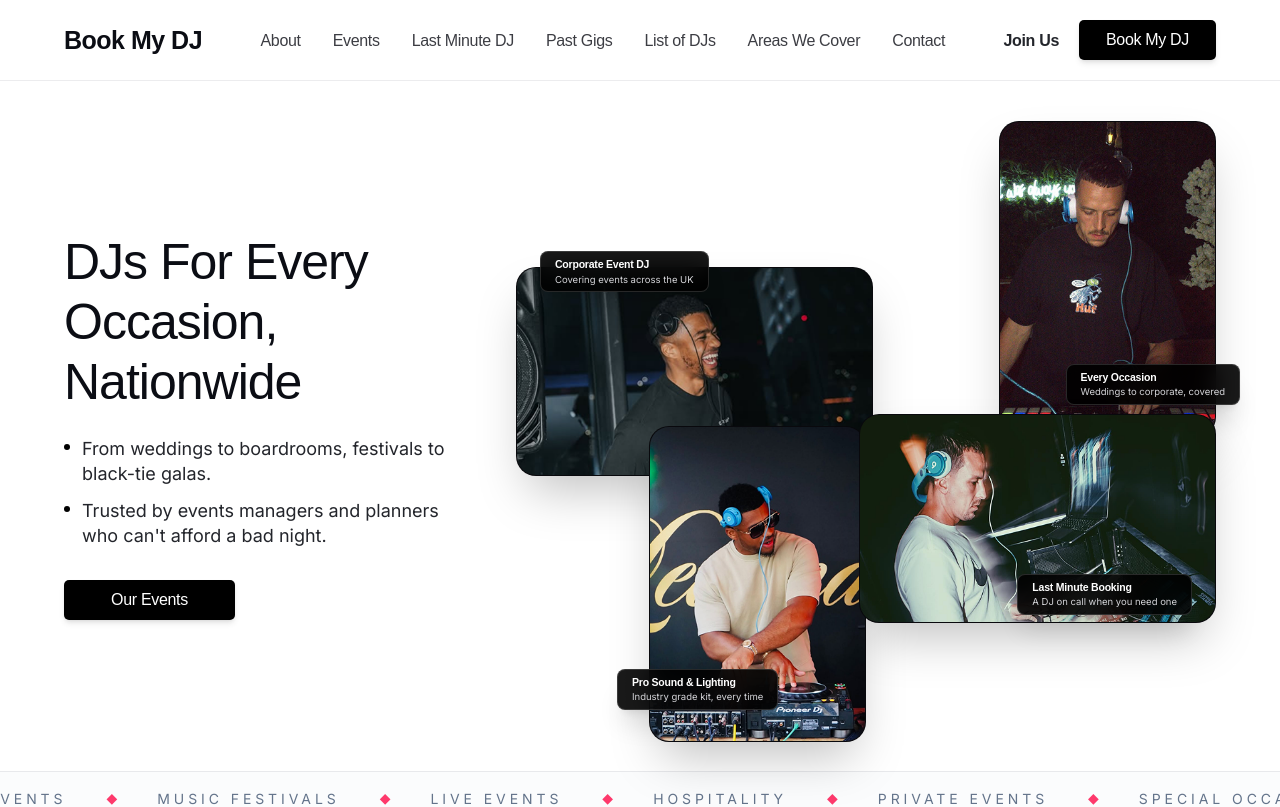
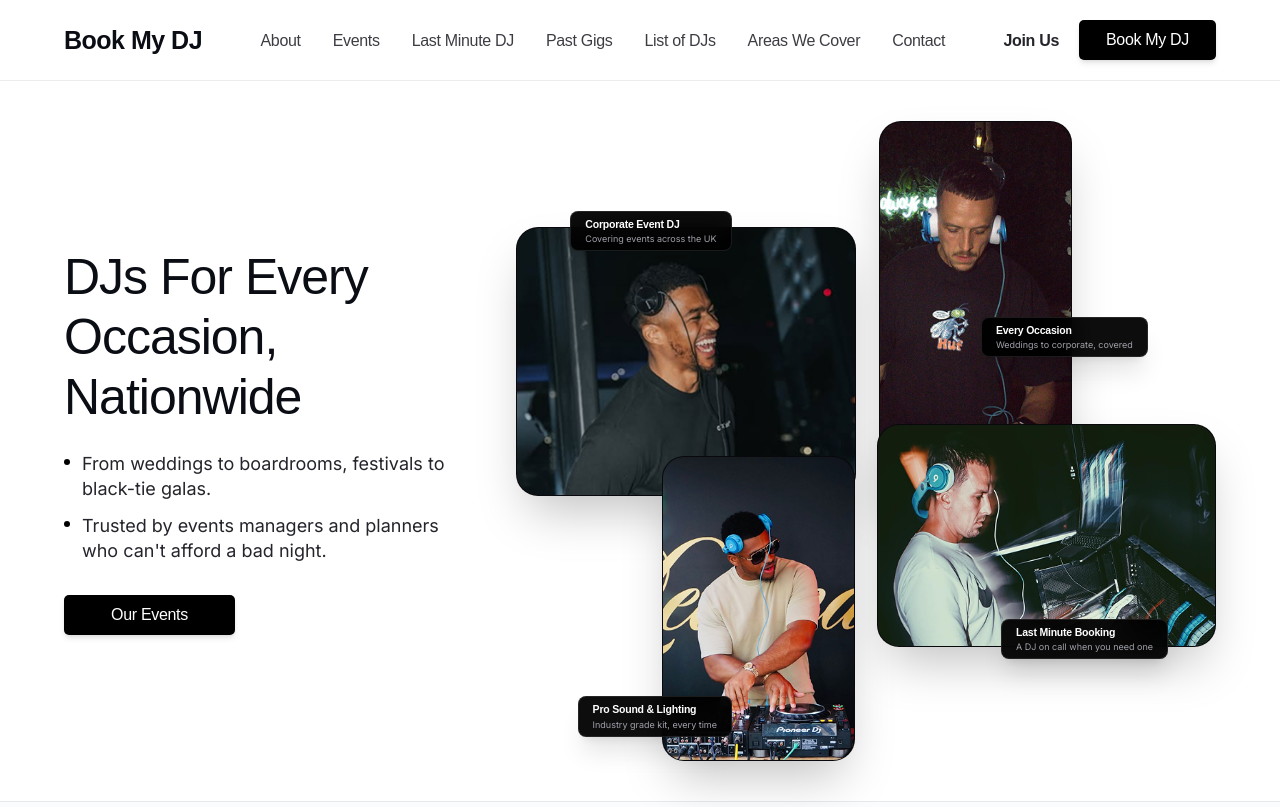
Before and after one commit to kazimarketinggroup/book-my-dj, a Next.js app: page / in a window 1280 px wide. Shown: the top 807 px of the page. Built offline with nearby package versions, Linux system fonts and the light colour scheme; a web font is replaced by a local one.

Commit message:
fix(hero): implement exact 1:1 Figma collage positions, proportions and badge coordinates

```diff
--- a/src/components/home/Hero.tsx
+++ b/src/components/home/Hero.tsx
@@ -75,83 +75,83 @@ export default function Hero() {
               </div>
 
               {/* Desktop / Tablet Collage matching exact Figma bounds */}
-              <div className="hidden sm:block relative h-[530px] lg:h-[570px] xl:h-[610px] w-full">
-                {/* Card 4 (Top-Left): Rectangle 4 (Landscape, 265px x 155px) */}
-                <div className="absolute left-0 top-[24%] w-[51%] z-20">
+              <div className="hidden sm:block relative w-full aspect-[835/763]">
+                {/* Card 0 (Top-Left): Landscape (Laughing DJ) */}
+                <div className="absolute left-0 top-[16.5%] w-[48.5%] z-20">
                   <HeroCardItem
                     card={heroCards[0]}
-                    aspectClass="aspect-[265/155]"
-                    shapeRoundedClass="rounded-[20px]"
+                    aspectClass="aspect-[405/322]"
+                    shapeRoundedClass="rounded-[22px]"
                     sizes="35vw"
                     priority
                   >
                     {/* Badge: top-left edge */}
-                    <div className="absolute -top-4 left-6 z-30 flex flex-col justify-center rounded-[8px] border border-white/15 bg-black/90 px-3.5 py-1.5 shadow-xl backdrop-blur-md pointer-events-none">
+                    <div className="absolute -top-4 left-[16%] z-30 flex flex-col justify-center rounded-[8px] border border-white/10 bg-black/95 px-3.5 py-1.5 shadow-xl backdrop-blur-md pointer-events-none">
                       <p className="font-display text-[10.5px] font-semibold leading-tight text-white whitespace-nowrap">
                         {heroCards[0].title}
                       </p>
-                      <p className="font-sans text-[9.5px] leading-tight text-zinc-300 whitespace-nowrap mt-0.5">
+                      <p className="font-sans text-[9px] leading-tight text-zinc-400 whitespace-nowrap mt-0.5">
                         {heroCards[0].caption}
                       </p>
                     </div>
                   </HeroCardItem>
                 </div>
 
-                {/* Card 1 (Top-Right): Rectangle 1 (Portrait, 151px x 220px) */}
-                <div className="absolute right-0 top-0 w-[31%] z-10">
+                {/* Card 1 (Top-Right): Portrait (DJ in black shirt mixing) */}
+                <div className="absolute left-[51.8%] top-0 w-[27.6%] z-10">
                   <HeroCardItem
                     card={heroCards[1]}
-                    aspectClass="aspect-[151/220]"
-                    shapeRoundedClass="rounded-[20px]"
+                    aspectClass="aspect-[230/449]"
+                    shapeRoundedClass="rounded-[22px]"
                     sizes="25vw"
                     priority
                   >
-                    {/* Badge: overlapping lower-right */}
-                    <div className="absolute bottom-8 -right-6 z-30 flex flex-col justify-center rounded-[8px] border border-white/15 bg-black/90 px-3.5 py-1.5 shadow-xl backdrop-blur-md pointer-events-none">
+                    {/* Badge: overlapping right edge */}
+                    <div className="absolute top-[52%] -right-[68px] lg:-right-[76px] z-30 flex flex-col justify-center rounded-[8px] border border-white/10 bg-black/95 px-3.5 py-1.5 shadow-xl backdrop-blur-md pointer-events-none">
                       <p className="font-display text-[10.5px] font-semibold leading-tight text-white whitespace-nowrap">
                         {heroCards[1].title}
                       </p>
-                      <p className="font-sans text-[9.5px] leading-tight text-zinc-300 whitespace-nowrap mt-0.5">
+                      <p className="font-sans text-[9px] leading-tight text-zinc-400 whitespace-nowrap mt-0.5">
                         {heroCards[1].caption}
                       </p>
                     </div>
                   </HeroCardItem>
                 </div>
 
-                {/* Card 2 (Bottom-Left): Rectangle 2 (Portrait, 151px x 220px) */}
-                <div className="absolute left-[19%] top-[50%] w-[31%] z-20">
+                {/* Card 2 (Bottom-Left): Portrait (DJ at Pioneer decks, cream shirt) */}
+                <div className="absolute left-[20.8%] top-[52.4%] w-[27.7%] z-20">
                   <HeroCardItem
                     card={heroCards[2]}
-                    aspectClass="aspect-[151/220]"
-                    shapeRoundedClass="rounded-[20px]"
+                    aspectClass="aspect-[231/363]"
+                    shapeRoundedClass="rounded-[22px]"
                     sizes="25vw"
                   >
-                    {/* Badge: overlapping lower-left */}
-                    <div className="absolute bottom-8 -left-8 z-25 flex flex-col justify-center rounded-[8px] border border-white/15 bg-black/90 px-3.5 py-1.5 shadow-xl backdrop-blur-md pointer-events-none">
+                    {/* Badge: overlapping lower-left edge */}
+                    <div className="absolute bottom-6 -left-[72px] lg:-left-[84px] z-30 flex flex-col justify-center rounded-[8px] border border-white/10 bg-black/95 px-3.5 py-1.5 shadow-xl backdrop-blur-md pointer-events-none">
                       <p className="font-display text-[10.5px] font-semibold leading-tight text-white whitespace-nowrap">
                         {heroCards[2].title}
                       </p>
-                      <p className="font-sans text-[9.5px] leading-tight text-zinc-300 whitespace-nowrap mt-0.5">
+                      <p className="font-sans text-[9px] leading-tight text-zinc-400 whitespace-nowrap mt-0.5">
                         {heroCards[2].caption}
                       </p>
                     </div>
                   </HeroCardItem>
                 </div>
 
-                {/* Card 3 (Bottom-Right): Rectangle 3 (Landscape, 265px x 155px) */}
-                <div className="absolute right-0 top-[48%] w-[51%] z-30">
+                {/* Card 3 (Bottom-Right): Landscape (Laptop DJ) */}
+                <div className="absolute left-[51.5%] top-[47.4%] w-[48.5%] z-20">
                   <HeroCardItem
                     card={heroCards[3]}
-                    aspectClass="aspect-[265/155]"
-                    shapeRoundedClass="rounded-[20px]"
+                    aspectClass="aspect-[405/266]"
+                    shapeRoundedClass="rounded-[22px]"
                     sizes="35vw"
                   >
-                    {/* Badge: bottom-right (in Figma!) */}
-                    <div className="absolute bottom-2 right-6 z-40 flex flex-col justify-center rounded-[8px] border border-white/15 bg-black/90 px-3.5 py-1.5 shadow-xl backdrop-blur-md pointer-events-none">
+                    {/* Badge: overlapping bottom-right edge */}
+                    <div className="absolute -bottom-3 right-8 lg:right-12 z-30 flex flex-col justify-center rounded-[8px] border border-white/10 bg-black/95 px-3.5 py-1.5 shadow-xl backdrop-blur-md pointer-events-none">
                       <p className="font-display text-[10.5px] font-semibold leading-tight text-white whitespace-nowrap">
                         {heroCards[3].title}
                       </p>
-                      <p className="font-sans text-[9.5px] leading-tight text-zinc-300 whitespace-nowrap mt-0.5">
+                      <p className="font-sans text-[9px] leading-tight text-zinc-400 whitespace-nowrap mt-0.5">
                         {heroCards[3].caption}
                       </p>
                     </div>
```
